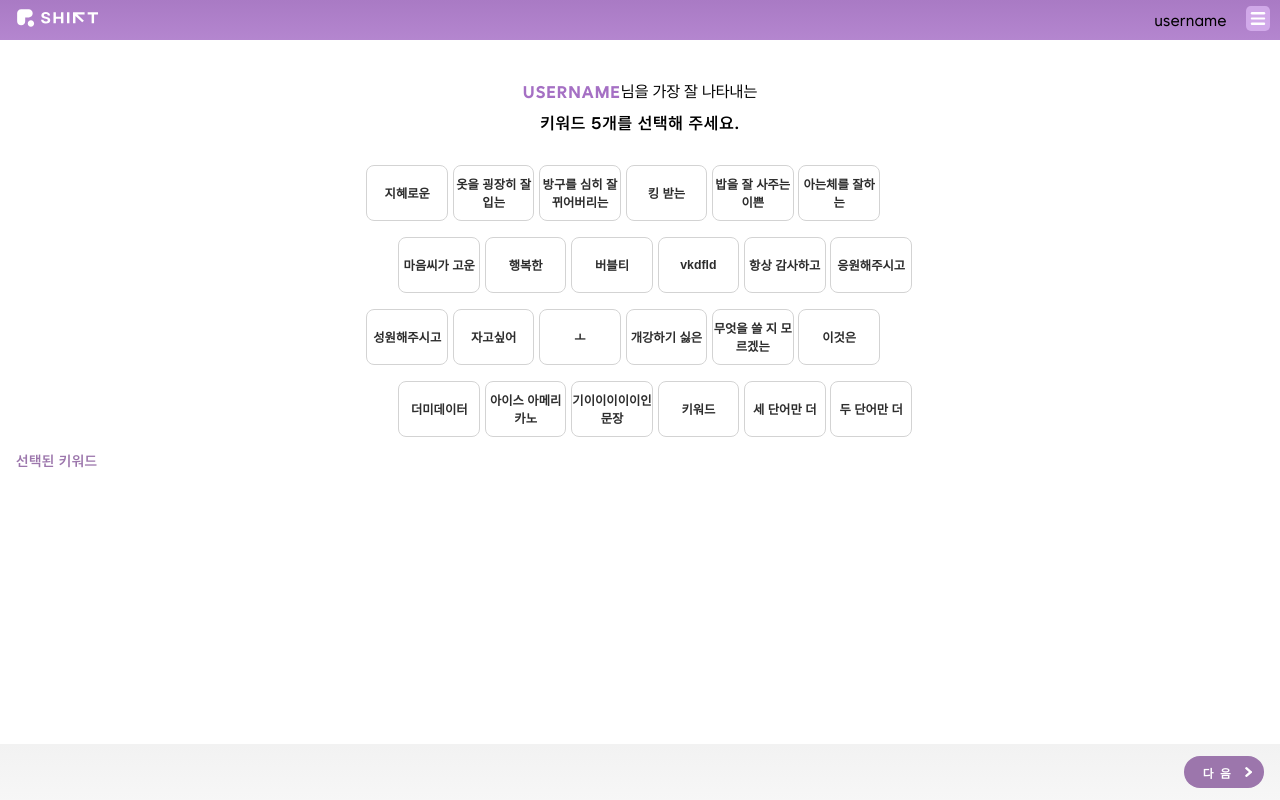
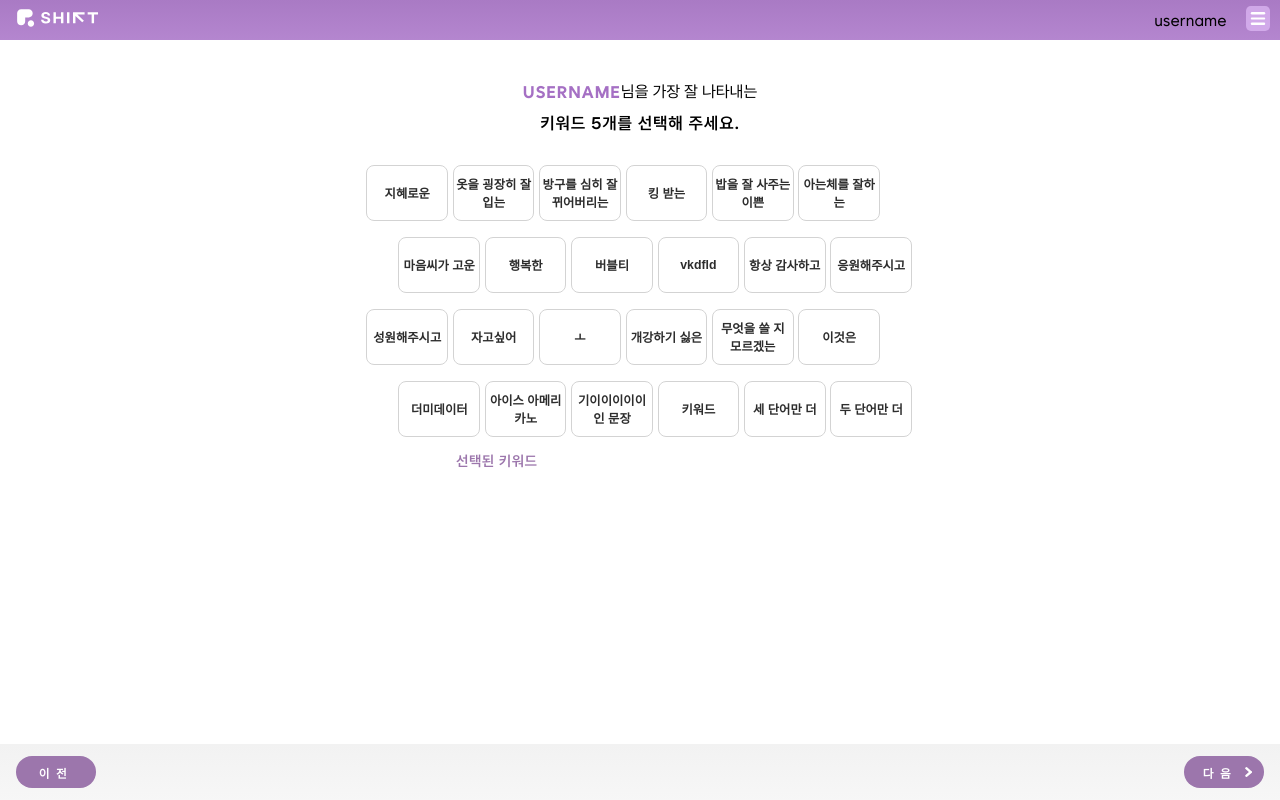
Before and after one commit to HEBA-Hanyang-Univ/shift, a React (Create React App) app in the folder react/: page /myIdentity in a window 1280 px wide. Built offline with nearby package versions, Linux system fonts and the light colour scheme.

Commit message:
update myIdentity Link and add css to Button

```diff
--- a/react/src/assets/styles/LinkSender/MyIdentity.scss
+++ b/react/src/assets/styles/LinkSender/MyIdentity.scss
@@ -47,3 +47,11 @@
   flex-direction: column;
   margin-top: 0.3rem;
 }
+
+@media screen and (min-width: 1080px) {
+  .idSelectedKeywordContainer {
+    padding-left: 7rem;
+    width: 40%;
+    margin: 0.3rem auto;
+  }
+}
--- a/react/src/components/Button/Button.scss
+++ b/react/src/components/Button/Button.scss
@@ -48,6 +48,11 @@
     border-radius: 0.5rem;
     font-size: 0.77rem;
     font-weight: 600;
+    padding: 0.1rem;
+
+    &:hover {
+      background-color: #F1F1F1;
+    }
   }
 
   .keywordRow {
@@ -86,6 +91,7 @@
     grid-template-columns: auto auto;
     grid-template-rows: repeat(3, 1fr);
     overflow-y: scroll;
+    gap: 0.7rem 0.3rem;
 
     &::-webkit-scrollbar {
       display: none;
@@ -107,7 +113,7 @@
       border: 2px solid #9965B8;
 
       padding: 0.3rem 1.9rem;
-      margin-bottom: 0.5rem;
+
 
       button {
         width: 0.87rem;
@@ -169,6 +175,10 @@
       text-align: center;
       line-height: 1.4rem;
       cursor: pointer;
+
+      &:hover {
+        background-color: #E3DFDF;
+      }
     }
   }
 }
@@ -206,6 +216,7 @@
   background: linear-gradient(180deg, #C6A0D6 0%, #9D7DAA 98%);
   color: #FFF;
   border: none !important;
+  padding: 0.2rem !important;
 }
 
 .buttonInactive {
--- a/react/src/pages/LinkSender/MyIdentity.js
+++ b/react/src/pages/LinkSender/MyIdentity.js
@@ -49,7 +49,8 @@ export const MyIdentity = () => {
       <div className="idSelectedKeywordContainer">
         <SelectedKeyword selectedKeywords={selectedKeywords} removeKeyword={removeKeyword} />
       </div>
-      <GuestFooter/>
+      {/* TODO: 추후 url 수정 */}
+      <GuestFooter prevPageUrl={"/inputInfo"} nextPageUrl={"/myAspiration"}/>
     </div>
   )
 };
--- a/react/src/pages/LinkSender/StartHost.js
+++ b/react/src/pages/LinkSender/StartHost.js
@@ -1,5 +1,6 @@
 import React from "react";
 import "../../assets/styles/LinkSender/StartHost.scss";
+import { Link } from "react-router-dom";
 import { Button } from '../../components/Button/Button.js';
 import { MainFooter } from '../../components/Footer/MainFooter.js';
 import shImg1 from "../../assets/images/StartHost/shImg1.svg";
@@ -66,11 +67,13 @@ export const StartHost = () => {
           </div>
         </div>
         <div className="shButtonContainer">
-          <Button className="shButtonL" gradient="180deg, #9B6EB6 20%, #9361B0 80%" width={19.7} height={3.4}>
-            <span className="shButtonSpanL" style={{paddingTop: '0.2rem'}}>시작하기</span>
-            {/* TODO : 추후 참여 인원 수 넣기 */}
-            <span className="shButtonSpanS">지금까지 1,054 명이 참여했어요!</span>
-          </Button>
+          <Link to="/inputInfo" style={{textDecoration: 'none'}}>
+            <Button className="shButtonL" gradient="180deg, #9B6EB6 20%, #9361B0 80%" width={19.7} height={3.4}>
+              <span className="shButtonSpanL" style={{paddingTop: '0.2rem'}}>시작하기</span>
+              {/* TODO : 추후 참여 인원 수 넣기 */}
+              <span className="shButtonSpanS">지금까지 1,054 명이 참여했어요!</span>
+            </Button>
+          </Link>
           <Button className="shButtonL" gradient="180deg, #A27DB2 0%, #A570C4 100%" width={19.7} height={3.4}>
             <span className="shButtonSpanL">결과 확인하기</span>
           </Button>
```
